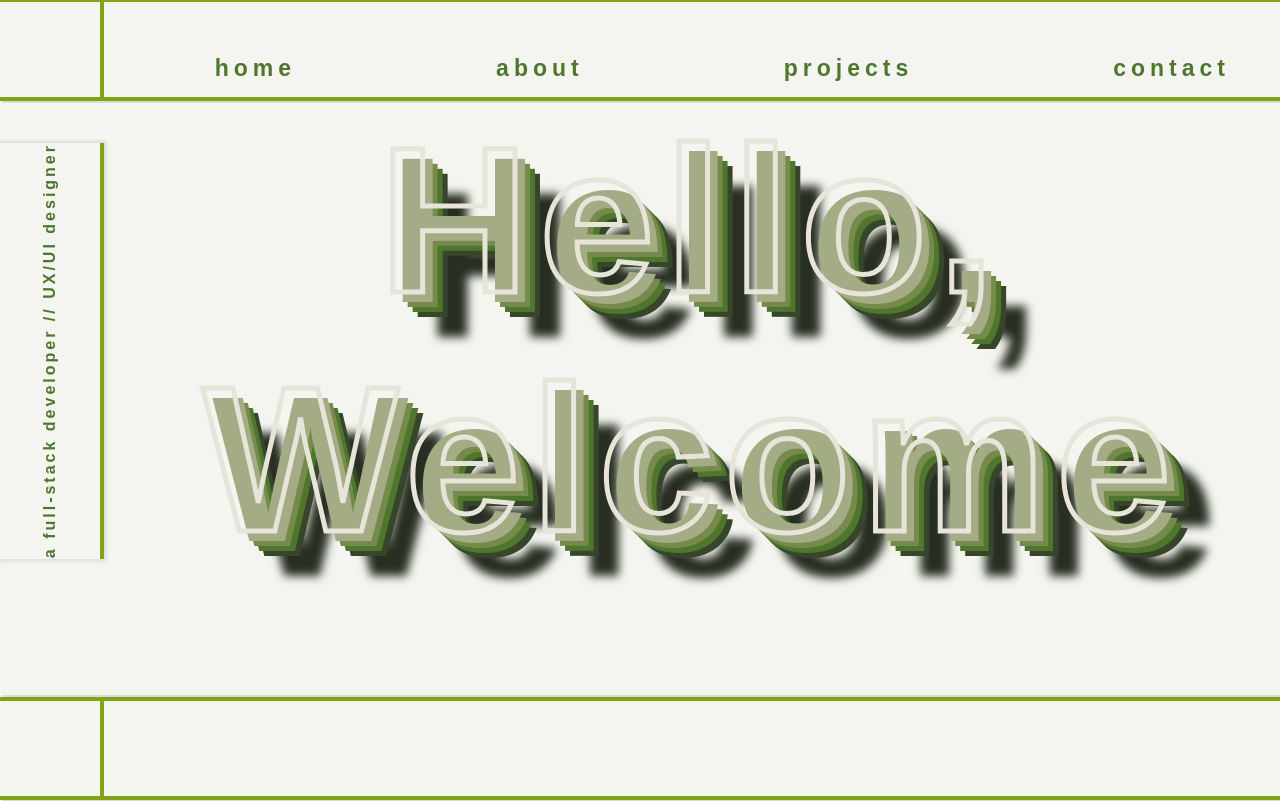
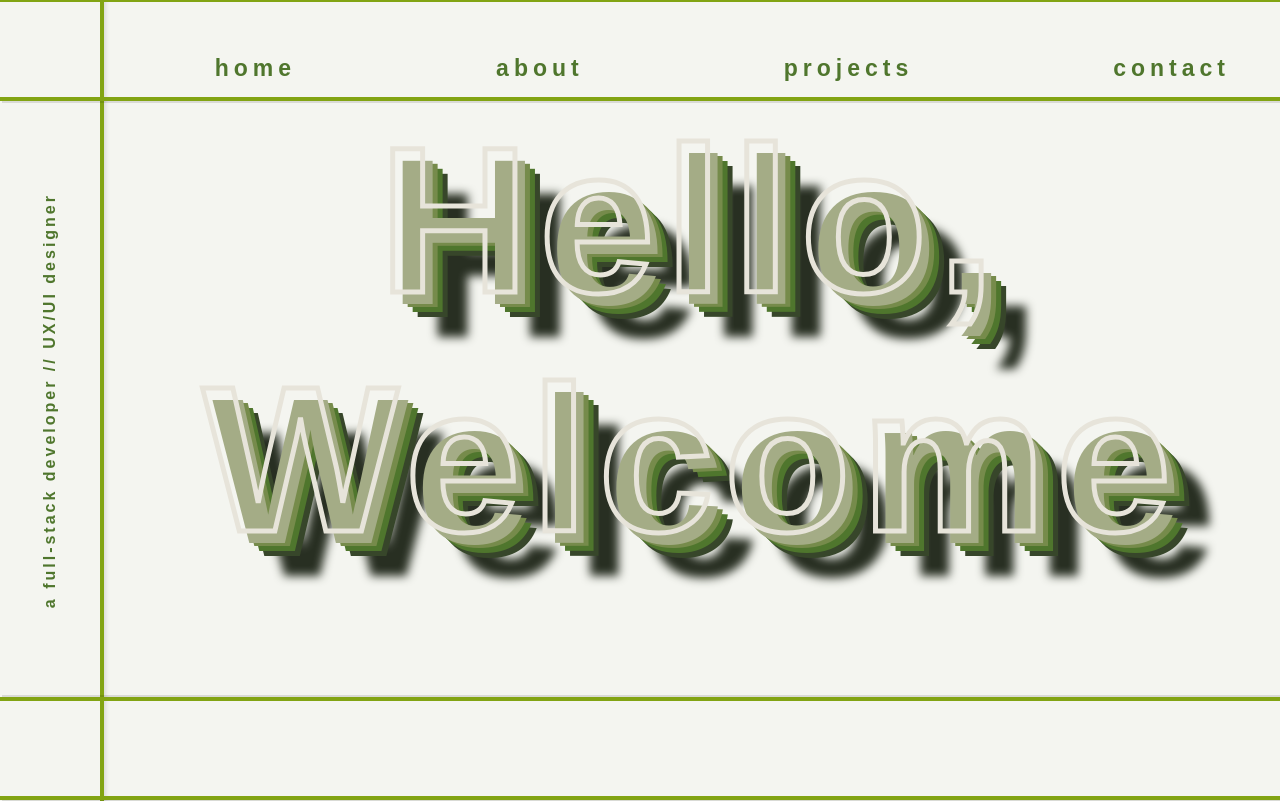
Before and after one commit to megsmcbride/portfolio-2.0, a React (Create React App) app: page / in a window 1280 px wide. Built offline with nearby package versions, Linux system fonts and the light colour scheme.

Commit message:
Remove corner container and fix sidenav height

```diff
--- a/src/App.css
+++ b/src/App.css
@@ -25,13 +25,6 @@ body {
   width: 100%;
 }
 
-.corner-container {
-  width: 100px;
-  height: 100%;
-  margin-right: auto;
-  border-right: 4px solid hsl(74, 79%, 36%);
-
-}
 
 .navbar-container nav {
   display: flex;
@@ -60,10 +53,9 @@ body {
 
 .sidebar-container {
   width: 100px;
-
+  height: 100vh;
   display: flex;
   flex-direction: row;
-  margin-top: -100px;
   font-family: "Tajawal", sans-serif;
   justify-content: center;
   align-items: center;
@@ -228,7 +220,7 @@ body {
   text-align: center;
   color: transparent;
   font-family: "Raleway", sans-serif;
-  text-shadow: 10px 10px 0px hsl(73, 19%, 60%), 15px 15px 0px hsl(80, 30%, 42%),
+  text-shadow: 10px 12px 0px hsl(73, 19%, 60%), 15px 15px 0px hsl(80, 30%, 42%),
     20px 20px 0px hsl(92, 45%, 32%), 25px 25px 0px hsl(92, 25%, 22%),
     45px 45px 10px hsl(95, 16%, 16%);
   cursor: pointer;
--- a/src/components/Footer.tsx
+++ b/src/components/Footer.tsx
@@ -5,7 +5,6 @@ function Footer() {
 
   return (
   <div className="footer-container">
-    <div className="corner-container"></div>
 
    </div>
   );
--- a/src/components/Navbar.tsx
+++ b/src/components/Navbar.tsx
@@ -2,21 +2,15 @@ import React from "react";
 import { NavLink } from "react-router-dom";
 
 function Navbar() {
-
   return (
-
-  <div className="navbar-container">
-   <div className="corner-container"></div>
-
-   <nav>
-   <div className="corner-container"><NavLink className="nav-item" to=""></NavLink></div>
-
-     <NavLink className="nav-item" to="./"> home </NavLink>
-     <NavLink className="nav-item" to="./about"> about </NavLink>
-     <NavLink className="nav-item" to="./projects"> projects </NavLink>
-     <NavLink className="nav-item" to="./contact"> contact </NavLink>
-   </nav>
-   </div>
+    <div className="navbar-container">
+      <nav>
+        <NavLink className="nav-item" to="./"> home </NavLink>
+        <NavLink className="nav-item" to="./about">about</NavLink>
+        <NavLink className="nav-item" to="./projects">projects</NavLink>
+        <NavLink className="nav-item" to="./contact">contact</NavLink>
+      </nav>
+    </div>
   );
 }
 
```
